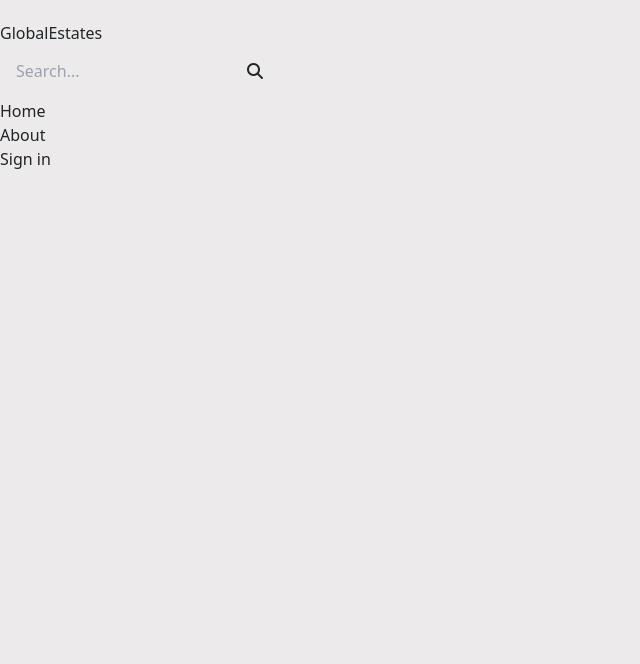
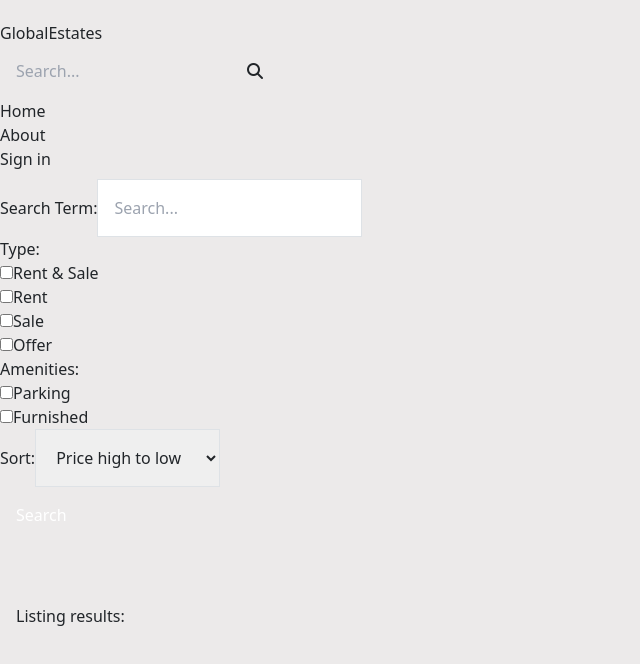
Before and after one commit to akshaykm002/mern-estate, a React (Vite) app in the folder client/: page /search in a window 1280 px wide. Shown: the top 664 px of the page, without its empty margins (0-640 px from the left). Built offline with nearby package versions, Linux system fonts and the light colour scheme; no server answers.

Commit message:
created search page UI

```diff
--- a/client/src/App.jsx
+++ b/client/src/App.jsx
@@ -10,6 +10,7 @@
 import CreateListing from "./pages/CreateListing";
 import UpdateListing from "./pages/UpdateListing";
 import Listing from "./pages/Listing";
+import Search from "./pages/Search";
 
 function App() {
   return (
@@ -20,6 +21,7 @@
         <Route path="/sign-in" element={<SignIn />} />
         <Route path="/sign-up" element={<SignUp />} />
         <Route path="/about" element={<About />} />
+        <Route path='/search' element={<Search />} />
         <Route path='/listing/:listingId' element={<Listing />} />
 
         <Route element={<PrivateRoute />}>
--- /dev/null
+++ b/client/src/pages/Search.jsx
@@ -0,0 +1,66 @@
+import React from 'react';
+
+export default function Search() {
+  return (
+    <div className='flex flex-col md:flex-row'>
+      <div className='p-7  border-b-2 md:border-r-2 md:min-h-screen'>
+        <form className='flex flex-col gap-8'>
+          <div className='flex items-center gap-2'>
+            <label className='whitespace-nowrap font-semibold'>Search Term:</label>
+            <input
+              type='text'
+              id='searchTerm'
+              placeholder='Search...'
+              className='border rounded-lg p-3 w-full'
+            />
+          </div>
+          <div className='flex gap-2 flex-wrap items-center'>
+            <label className='font-semibold'>Type:</label>
+            <div className='flex gap-2'>
+              <input type='checkbox' id='all' className='w-5' />
+              <span>Rent & Sale</span>
+            </div>
+            <div className='flex gap-2'>
+              <input type='checkbox' id='rent' className='w-5' />
+              <span>Rent</span>
+            </div>
+            <div className='flex gap-2'>
+              <input type='checkbox' id='sale' className='w-5' />
+              <span>Sale</span>
+            </div>
+            <div className='flex gap-2'>
+              <input type='checkbox' id='offer' className='w-5' />
+              <span>Offer</span>
+            </div>
+          </div>
+          <div className='flex gap-2 flex-wrap items-center'>
+            <label className='font-semibold'>Amenities:</label>
+            <div className='flex gap-2'>
+              <input type='checkbox' id='parking' className='w-5' />
+              <span>Parking</span>
+            </div>
+            <div className='flex gap-2'>
+              <input type='checkbox' id='furnished' className='w-5' />
+              <span>Furnished</span>
+            </div>
+          </div>
+          <div className='flex items-center gap-2'>
+            <label className='font-semibold'>Sort:</label>
+            <select id='sort_order' className='border rounded-lg p-3'>
+              <option>Price high to low</option>
+              <option>Price low to hight</option>
+              <option>Latest</option>
+              <option>Oldest</option>
+            </select>
+          </div>
+          <button className='bg-slate-700 text-white p-3 rounded-lg uppercase hover:opacity-95'>
+            Search
+          </button>
+        </form>
+      </div>
+      <div className=''>
+        <h1 className='text-3xl font-semibold border-b p-3 text-slate-700 mt-5'>Listing results:</h1>
+      </div>
+    </div>
+  );
+}
```
